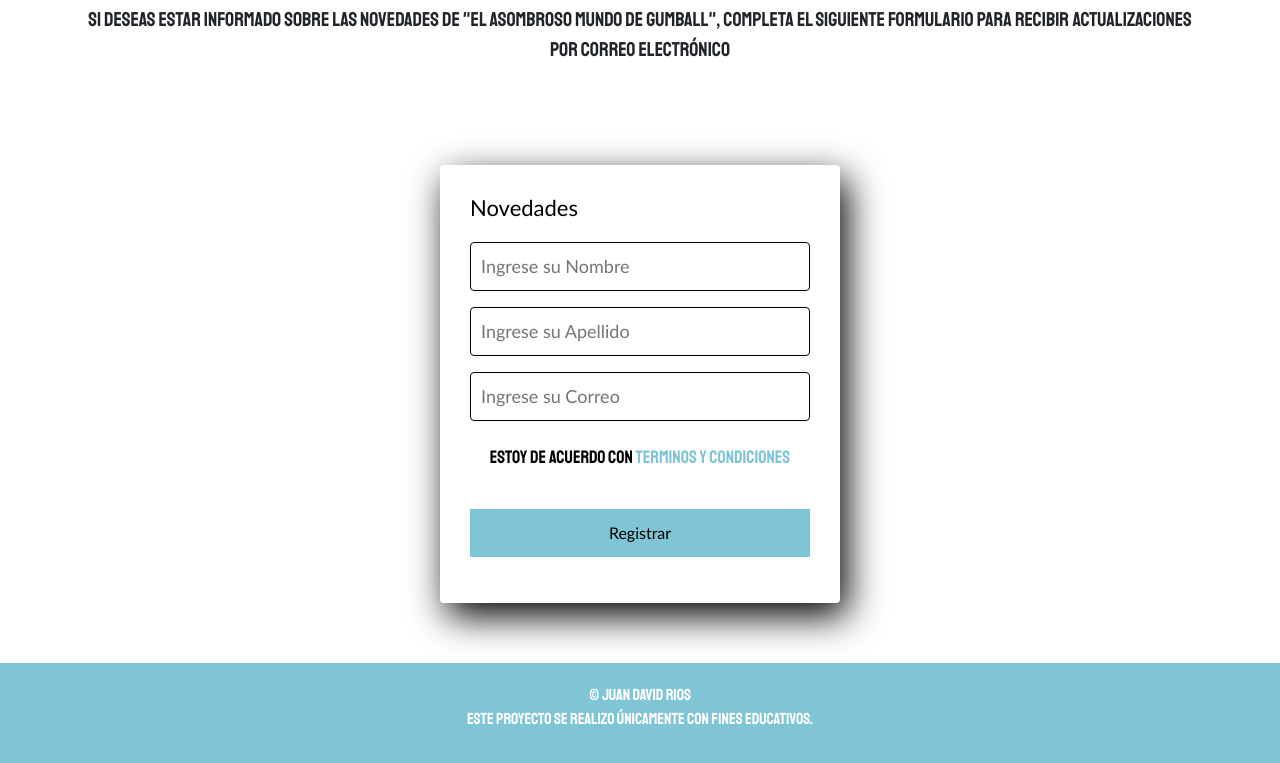
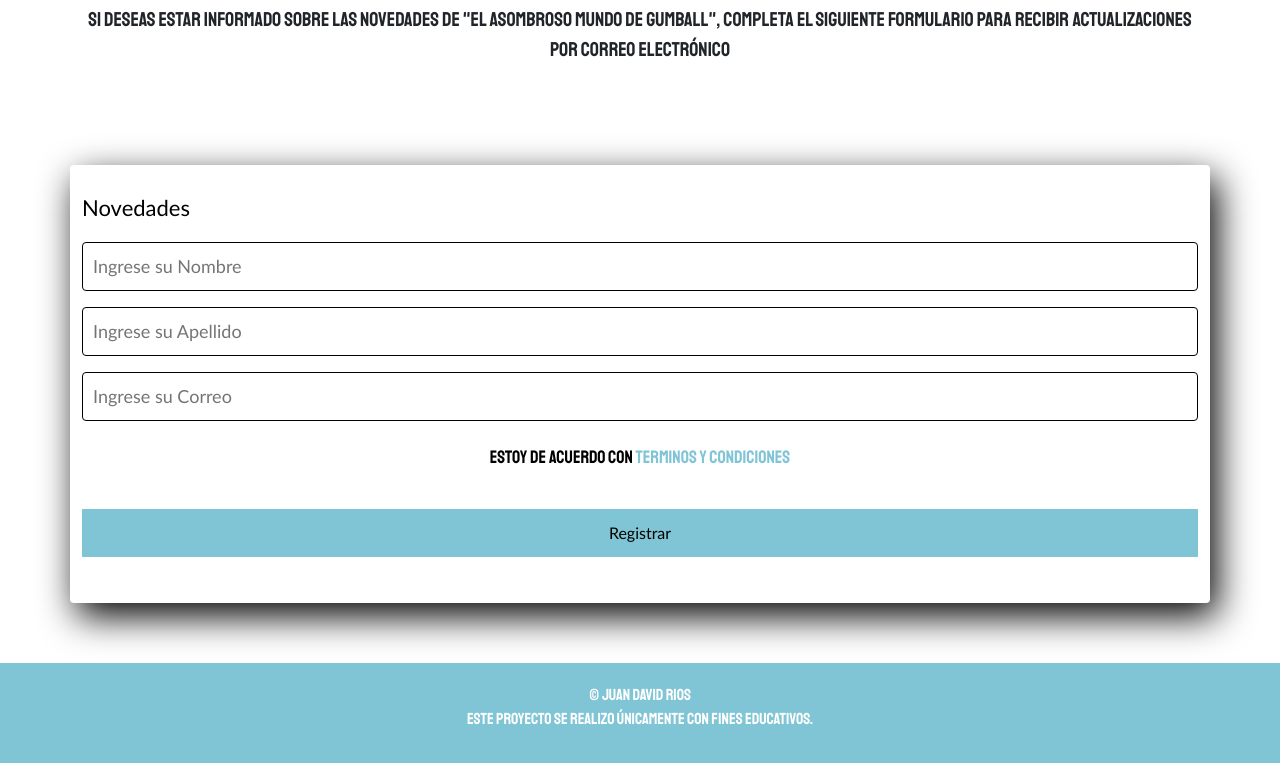
Before and after one commit to ElIngeJuan/Gumall-FanPage, a website: page index.html in a window 1280 px wide. Shown: the part 6816-7579 px from the top of the page. Drawn offline with nearby package versions, Linux system fonts and the light colour scheme.

Commit message:
okey the last?

```diff
--- a/Complementos/styler.css
+++ b/Complementos/styler.css
@@ -119,7 +119,7 @@
 }
 
 .form-register {
-    width: 400px;
+    width: 100%;
     background: white;
     padding: 30px;
     margin: auto;
--- a/index.html
+++ b/index.html
@@ -265,15 +265,13 @@
         <h2 class="Acerca_de" id="Acerca_de">Acerca de</h2>
         <p class="infoacerca">Si deseas estar informado sobre las novedades de "El asombroso mundo de Gumball", completa el siguiente formulario para recibir actualizaciones por correo electrónico</p>
         </div>
-        <div class="container">
-        <div class="form-register">
+        <div class="container form-register">
           <h4>Novedades</h4>
           <input class="controls" type="text" name="nombres" id="nombres" placeholder="Ingrese su Nombre">
           <input class="controls" type="text" name="apellidos" id="apellidos" placeholder="Ingrese su Apellido">
           <input class="controls" type="email" name="correo" id="correo" placeholder="Ingrese su Correo">
           <p>Estoy de acuerdo con <a href="https://www.youtube.com/watch?v=BtLSaxRnIhc" target="_blank">Terminos y Condiciones</a></p>
           <input class="botons" type="submit" value="Registrar">
-        </div>
         </div>
       </div>
     </main>
```
